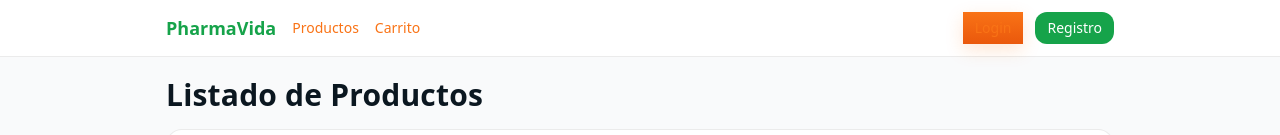
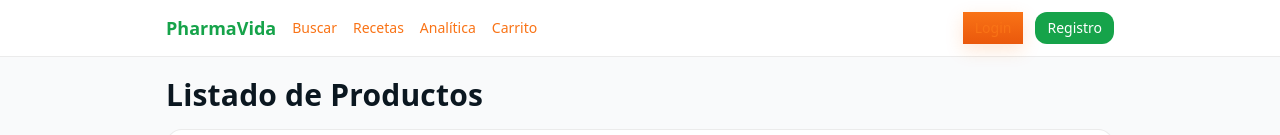
Before and after one commit to FabricioLanche/PharmaVida-fronted, a React (Vite) app: page / in a window 1280 px wide. Shown: the top 135 px of the page. Built offline with nearby package versions, Linux system fonts and the light colour scheme; no server answers.

Commit message:
feat: improving pages routes

```diff
--- a/src/components/NavBar.tsx
+++ b/src/components/NavBar.tsx
@@ -11,7 +11,9 @@ const NavBar: React.FC = () => {
         <div className="flex items-center justify-between">
           <div className="flex items-center gap-4">
             <Link to="/" className="font-bold text-lg" style={{ color: 'var(--pv-green)' }}>PharmaVida</Link>
-            <Link to="/search" className="text-sm" style={{ color: 'var(--pv-orange)' }}>Productos</Link>
+            <Link to="/" className="text-sm" style={{ color: 'var(--pv-orange)' }}>Buscar</Link>
+            <Link to="/prescription" className="text-sm">Recetas</Link>
+            <Link to="/analitica" className="text-sm">Analítica</Link>
             <Link to="/cart" className="text-sm">Carrito</Link>
           </div>
           <div className="flex items-center gap-3">
```
